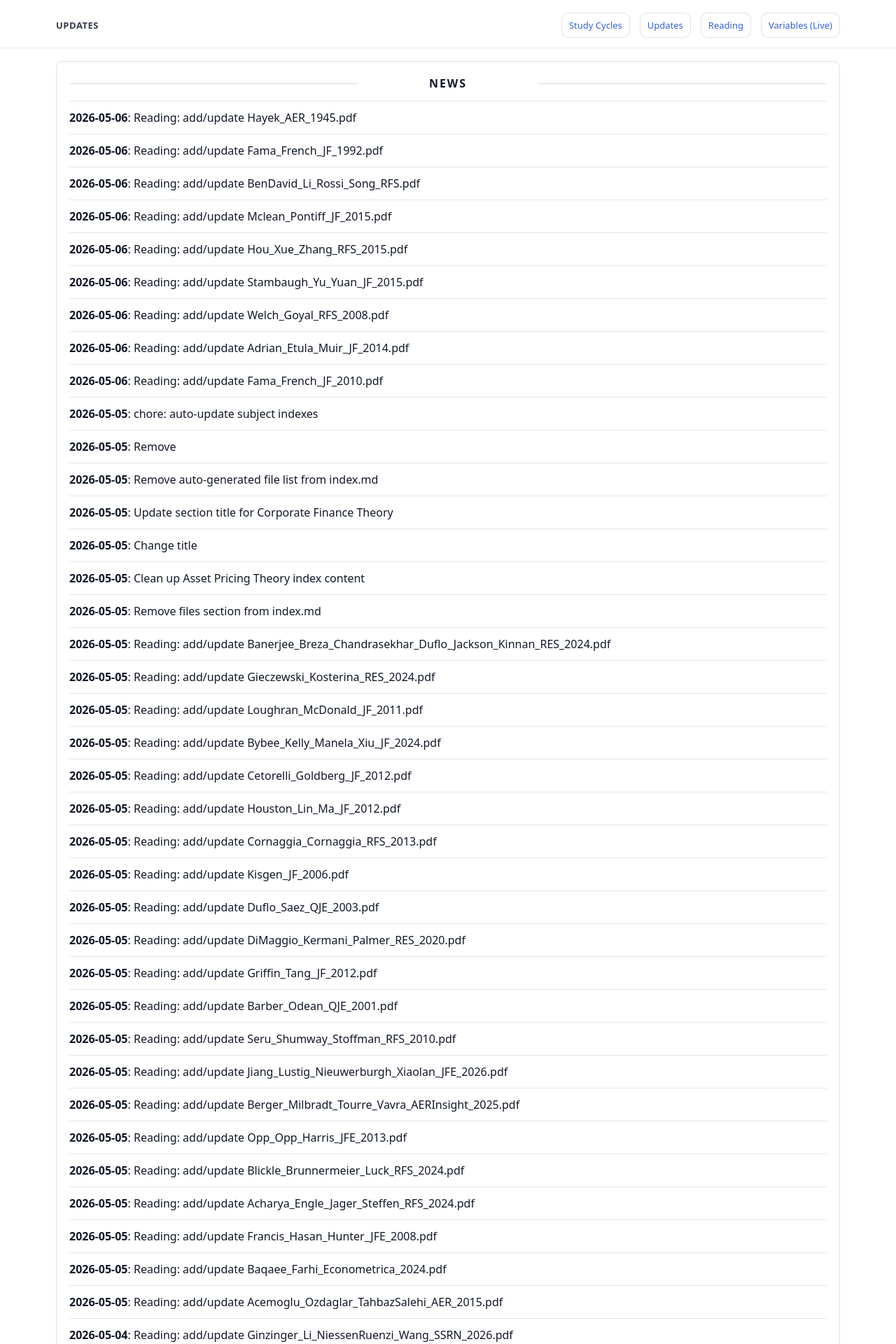
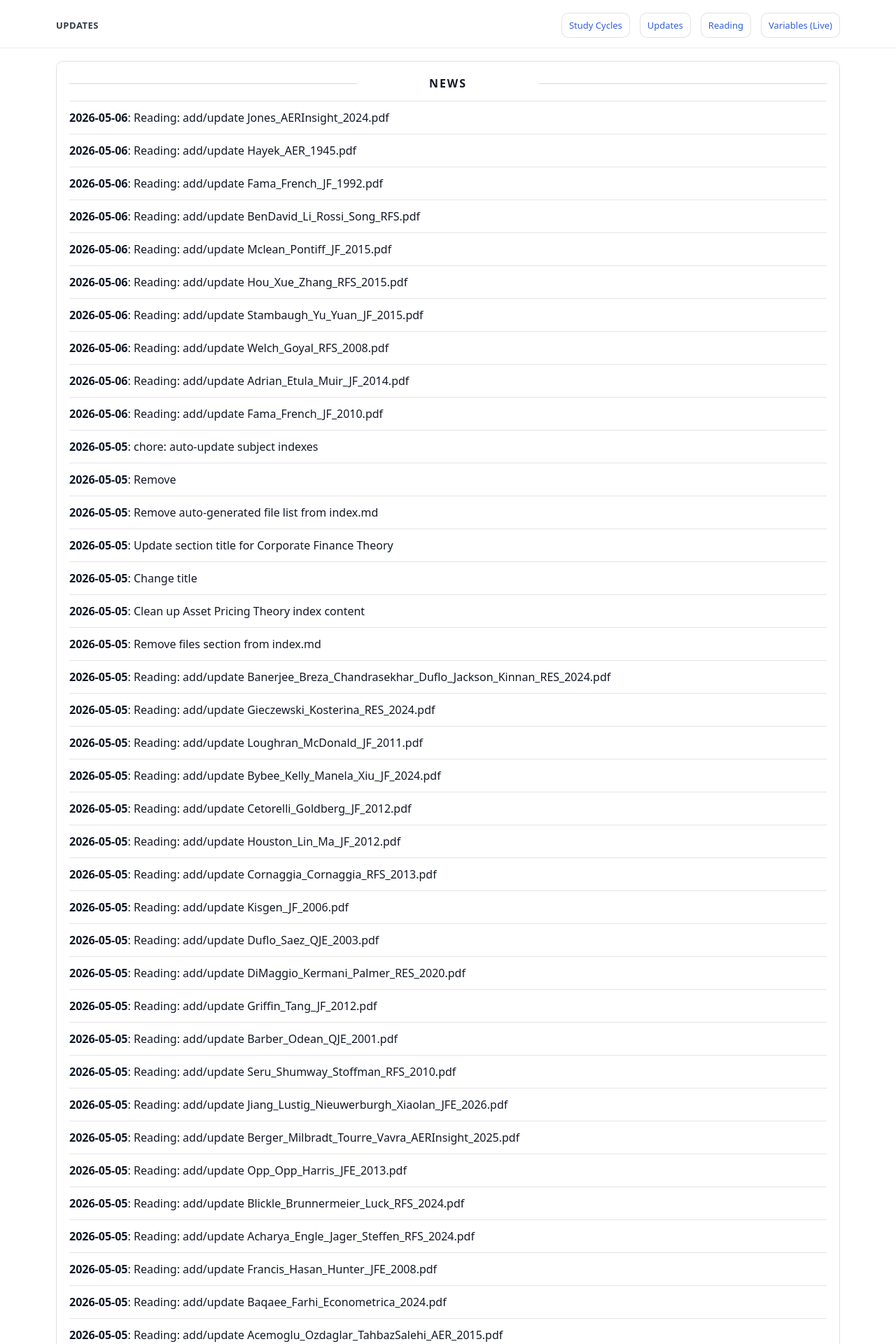
Before and after one commit to yaxinzn/study-archive, a Jekyll site: the page built from updates/index.md, in a window 1280 px wide. Shown: the top 1920 px of the page at 70% size. Built offline with Jekyll 4.4.1, drawn with Linux system fonts in a browser that asks for light colours; some of the changed text lies outside the part shown.

Commit message:
chore: update NEWS feed

```diff
--- a/_data/news.yml
+++ b/_data/news.yml
@@ -1,4 +1,7 @@
 # Auto-generated update history (sorted newest -> oldest). Do not edit manually.
+- ts: "1778059924"
+  date: "2026-05-06"
+  title: "Reading: add/update Jones_AERInsight_2024.pdf"
 - ts: "1778058951"
   date: "2026-05-06"
   title: "Reading: add/update Hayek_AER_1945.pdf"
```
